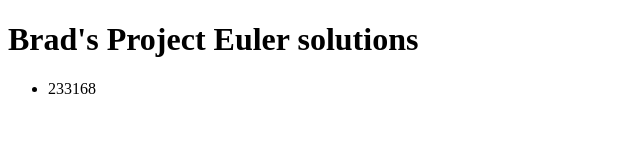
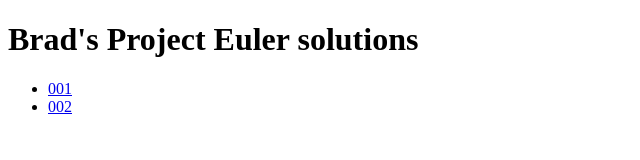
Before and after one commit to blg002/project-euler, a plain HTML site: page index.html in a window 1280 px wide. Shown: the whole page, without its empty margins (0-640 px from the left). Drawn offline with Linux system fonts and the light colour scheme.

Commit message:
actually go with subpages

```diff
--- a/index.html
+++ b/index.html
@@ -8,7 +8,8 @@
   <h1>Brad's Project Euler solutions</h1>
 
   <ul>
-    <li><script src="001.js"></script></li>
+    <li><a href="001.html">001</a></li>
+    <li><a href="002.html">002</a></li>
   </ul>
 </body>
 </html>
```
Also changed, not shown: 001.html (renamed from 001.js, +5 -1 lines).
